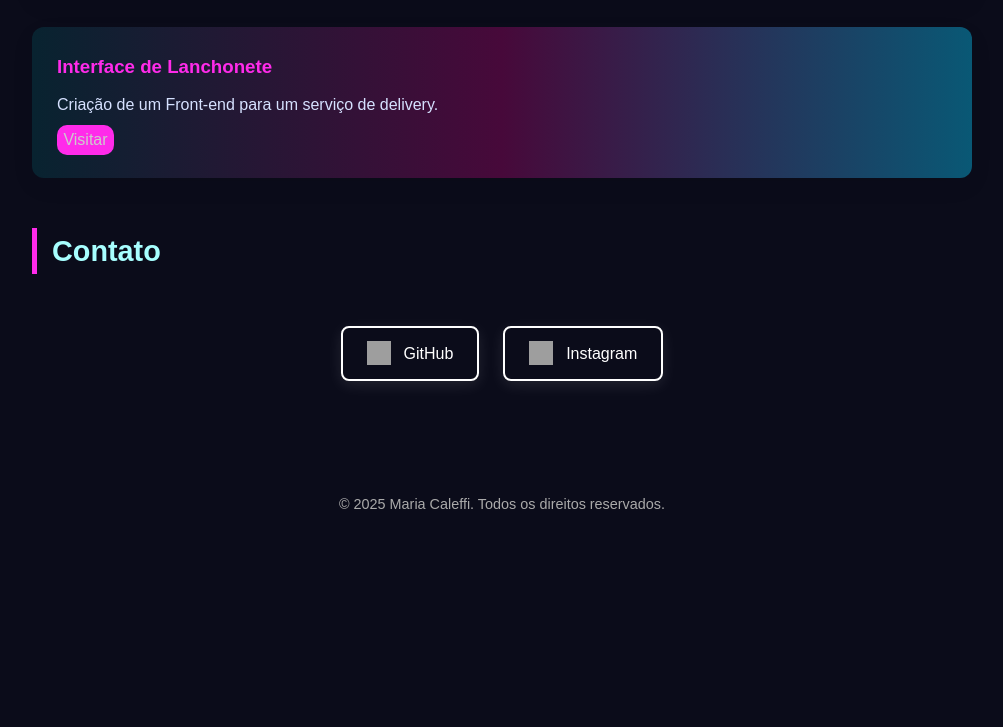
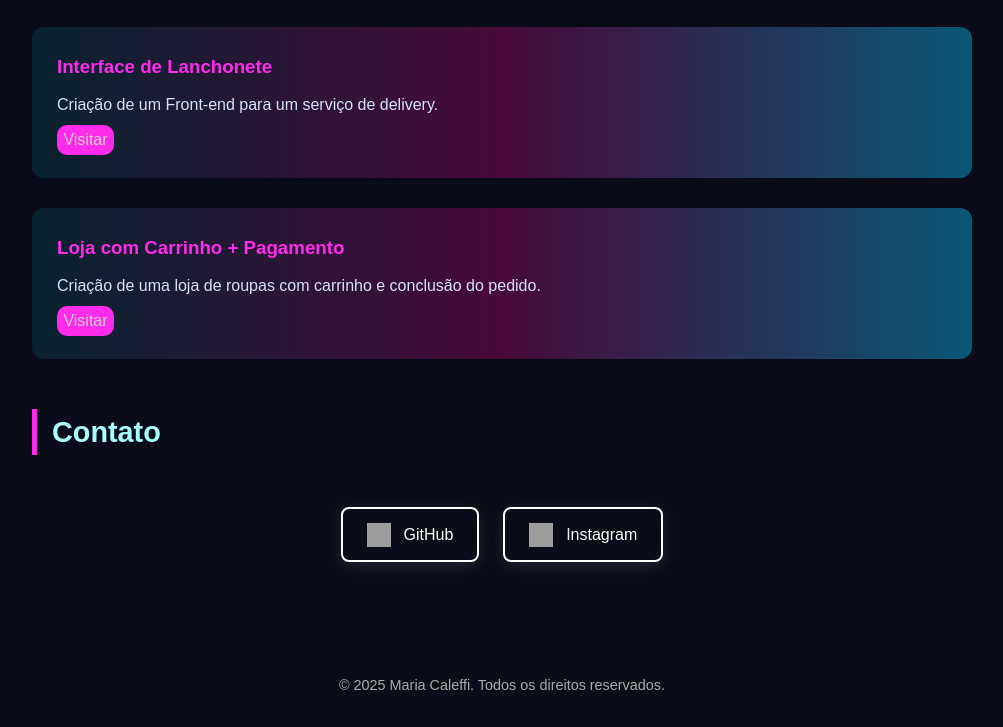
Before and after one commit to mariapcaleffi/mariapcaleffi.github.io, a plain HTML site: page index.html in a window 1280 px wide. Shown: the part 1847-2574 px from the top of the page, without its empty margins (138-1141 px from the left). Before the commit the page ends 2393 px from the top, so only its background shows below. Drawn offline with Linux system fonts and the light colour scheme; grey boxes are pictures that could not be loaded; a web font is replaced by a local one.

Commit message:
Update index.html

```diff
--- a/index.html
+++ b/index.html
@@ -63,6 +63,12 @@
         <p>Criação de um Front-end para um serviço de delivery.</p>
         <a href="https://mariapcaleffi.github.io/pfe1-projeto-lanchonete-delivery-2025/pages/home.html">Visitar</a>
       </div>
+
+      <div class="project">
+        <h3>Loja com Carrinho + Pagamento</h3>
+        <p>Criação de uma loja de roupas com carrinho e conclusão do pedido.</p>
+        <a href="https://mariapcaleffi.github.io/pfe1-lojinha-carrrinho-2025/web/home.html">Visitar</a>
+      </div>
     </section>
 
     <section id="contato" class="contact">
```
